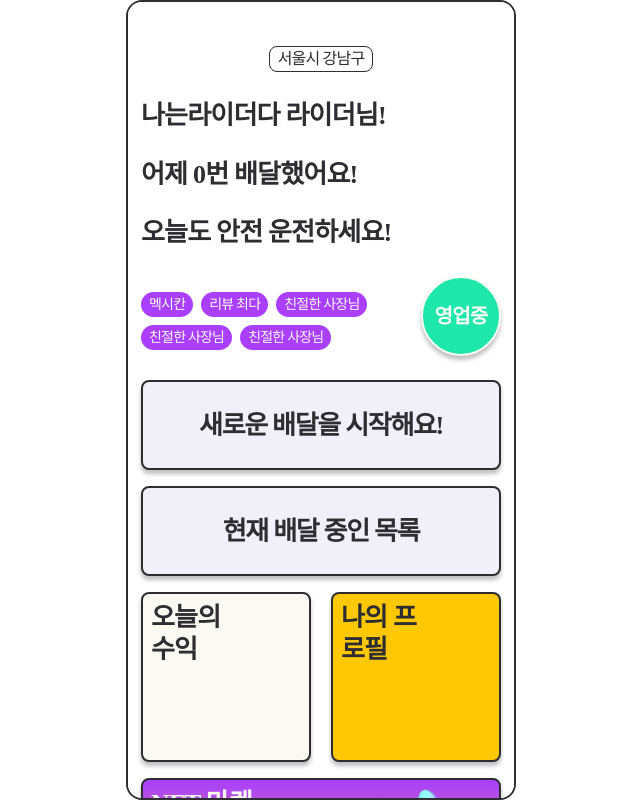
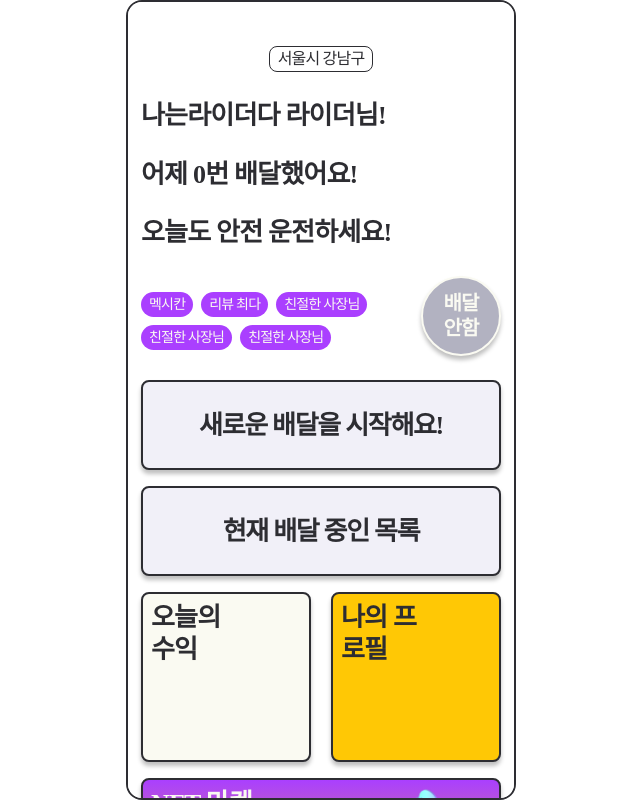
Before and after one commit to Dakdol/BaeBlock, a React (Create React App) app: page /rider in a window 1280 px wide. Shown: the whole page, without its empty margins (319-959 px from the left). Built offline with nearby package versions, Linux system fonts and the light colour scheme.

Commit message:
:white_check_mark: 영업버튼 토글
ㅇㅇ

```diff
--- a/src/components/Work_Btn.jsx
+++ b/src/components/Work_Btn.jsx
@@ -1,10 +1,13 @@
-const workBadgeBTN = (props) => {
+const WorkBadgeBTN = (props) => {
+  const textWidth = props.color === 'bg-gray' ? 'w-12' : '';
+
   return (
     <div
       className={`w-20 h-20 ${props.color} text-lightBage flex justify-center items-center rounded-full border-2 basic-shadow`}>
-      <div className='text-subtitle font-bold text-center leading-tight'>영업중</div>
-      {/* <div className='text-subtitle font-bold text-center w-12 leading-tight'>영업안함</div> */}
+      <div className={`text-subtitle font-bold text-center leading-tight ${textWidth}`}>
+        {props.text}
+      </div>
     </div>
   );
 };
-export default workBadgeBTN;
+export default WorkBadgeBTN;
--- a/src/pages/customer_viewMenu.jsx
+++ b/src/pages/customer_viewMenu.jsx
@@ -5,7 +5,7 @@ import home from '../images/icon_home_.png';
 
 import food from '../images/food.png';
 
-import MenuList from '../components/menuList';
+import MenuList from '../components/MenuList';
 import CartIcon from '../components/cartIcon';
 import BottomBar from '../components/bottomBar';
 import StoreIntro from '../components/Store_Intro';
--- a/src/pages/rider_main.jsx
+++ b/src/pages/rider_main.jsx
@@ -5,12 +5,17 @@ import { NFTChips } from '../components/Nft_Chips';
 import NftMarket from '../components/Main_nftMarket';
 import LongBox from '../components/Main_longBox';
 import Box from '../components/Main_recBox';
-import Badge from '../components/Work_Btn';
+import WorkBadgeBTN from '../components/Work_Btn';
 
 export default function RiderMain() {
   const [location, setLocation] = useState('서울시 강남구');
   const [nickName, setNickName] = useState('나는라이더다'); //로그인에서 프롭스로 내려야할것같음
   const [deliveryCount, setDeliveryCount] = useState(0); //로그인에서 프롭스로 내려야할것같음
+  const [isWork, setIsWork] = useState(false);
+
+  const toggleWorkBtn = () => {
+    setIsWork(!isWork);
+  };
 
   const nftTitle = [
     { title: '멕시칸' },
@@ -43,8 +48,11 @@ export default function RiderMain() {
             ))}
           </div>
         </div>
-        <div>
-          <Badge text='영업안함' color='bg-mint' />
+        <div onClick={toggleWorkBtn}>
+          <WorkBadgeBTN
+            text={isWork ? '배달중' : '배달안함'}
+            color={isWork ? 'bg-mint' : 'bg-gray'}
+          />
         </div>
       </div>
 
--- a/src/pages/store_main.jsx
+++ b/src/pages/store_main.jsx
@@ -6,11 +6,16 @@ import NftMarket from '../components/Main_nftMarket';
 
 import LongBox from '../components/Main_longBox';
 import Box from '../components/Main_recBox';
-import Badge from '../components/Work_Btn';
+import WorkBadgeBTN from '../components/Work_Btn';
 
 export default function RiderMain() {
   const [storeName, setStoreName] = useState('놀부 부대찌개'); //로그인에서 프롭스로 내려야할것같음
   const [monthProfit, setMonthProfit] = useState('100,000,000'); //로그인에서 프롭스로 내려야할것같음
+  const [isWork, setIsWork] = useState(false);
+
+  const toggleWorkBtn = () => {
+    setIsWork(!isWork);
+  };
 
   const nftTitle = [
     { title: '리뷰 최다' },
@@ -40,8 +45,11 @@ export default function RiderMain() {
             ))}
           </div>
         </div>
-        <div>
-          <Badge text='영업안함' color='bg-mint' />
+        <div onClick={toggleWorkBtn}>
+          <WorkBadgeBTN
+            text={isWork ? '영업중' : '영업안함'}
+            color={isWork ? 'bg-mint' : 'bg-gray'}
+          />
         </div>
       </div>
 
--- a/src/pages/store_menu.jsx
+++ b/src/pages/store_menu.jsx
@@ -4,7 +4,7 @@ import { AiOutlineHome } from 'react-icons/ai';
 import { AiOutlinePlusSquare } from 'react-icons/ai';
 import food from '../images/food.png';
 
-import MenuList from '../components/menuList';
+import MenuList from '../components/MenuList';
 import StoreIntroEdit from '../components/Store_IntroEdit';
 import { useState } from 'react';
 
```
Also changed, not shown: src/components/menuList.jsx (+10 -11 lines).
